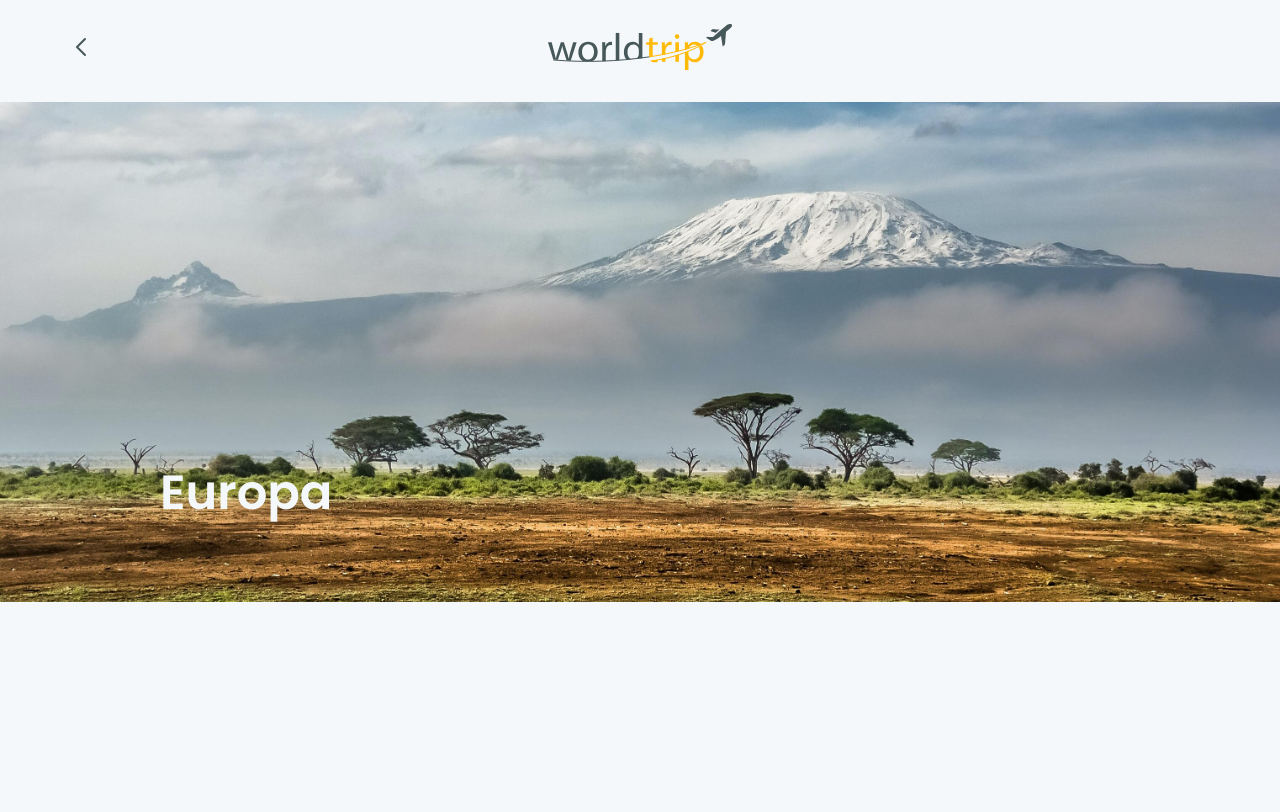
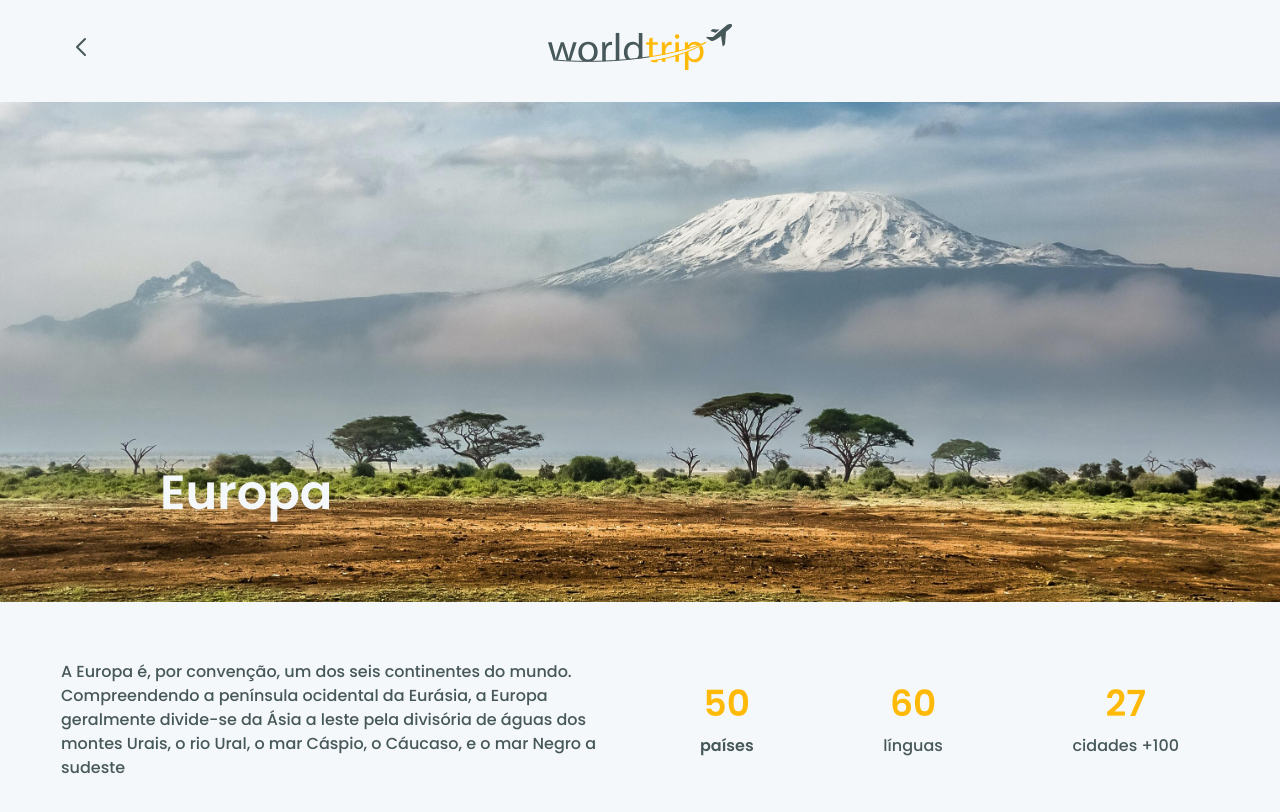
Before and after one commit to hiagoLF/worldtrip, a Next.js app: page /continents/africa in a window 1280 px wide. Shown: the top 812 px of the page. Built offline with nearby package versions, Linux system fonts and the light colour scheme.

Commit message:
Continent Info

```diff
--- /dev/null
+++ b/src/components/Details/index.tsx
@@ -0,0 +1,55 @@
+import {
+  HStack,
+  SimpleGrid,
+  Text,
+  VStack,
+  Heading,
+  Box,
+} from "@chakra-ui/react";
+import React from "react";
+
+// import { Container } from './styles';
+
+interface ContinentNumbers {
+  countries: number;
+  idioms: number;
+  cities: number;
+}
+
+interface DetailsProps {
+  text: string;
+  numbers: ContinentNumbers;
+}
+
+const Details: React.FC<DetailsProps> = ({ text, numbers }) => {
+  return (
+    <SimpleGrid columns={2} maxW={1158} spacing={10} py={50}>
+      <Text fontWeight="regular">{text}</Text>
+
+      <HStack justifyContent={"space-between"} px={"10"}>
+        <VStack>
+          <Heading fontWeight="semibold" color={"yellow.500"}>
+            {numbers.countries}
+          </Heading>
+          <Text fontWeight="semibold">países</Text>
+        </VStack>
+
+        <VStack>
+          <Heading fontWeight="semibold" color={"yellow.500"}>
+            {numbers.idioms}
+          </Heading>
+          <Text>línguas</Text>
+        </VStack>
+
+        <VStack>
+          <Heading fontWeight="semibold" color={"yellow.500"}>
+            {numbers.cities}
+          </Heading>
+          <Text>cidades +100</Text>
+        </VStack>
+      </HStack>
+    </SimpleGrid>
+  );
+};
+
+export default Details;
--- a/src/pages/_app.tsx
+++ b/src/pages/_app.tsx
@@ -8,6 +8,9 @@ const AppTheme = {
       "500": "#47585B",
       "90": "#DADADA",
       "20": "#F5F8FA",
+    },
+    yellow: {
+      "500": "#FFBA08",
     },
   },
   fonts: {
--- a/src/pages/continents/[continent].tsx
+++ b/src/pages/continents/[continent].tsx
@@ -1,6 +1,7 @@
 import { VStack } from "@chakra-ui/react";
 import { GetStaticPaths, GetStaticProps } from "next";
 import ContinentBanner from "../../components/ContinentBanner";
+import Details from "../../components/Details";
 import { Header } from "../../components/Header";
 import { continents } from "../../data/continents.json";
 import { getContinentPaths } from "../../services/continents";
@@ -30,12 +31,13 @@ interface ContinentProps {
 
 const Continent: React.FC<ContinentProps> = ({ continent }) => {
   return (
-    <VStack >
+    <VStack>
       <Header showGoBackLink={true} />
       <ContinentBanner
         imageUrl={`/countries/${continent.id}.jpg`}
         name={continent.title}
       />
+      <Details text={continent.textDescription} numbers={continent.numbers} />
     </VStack>
   );
 };
```
